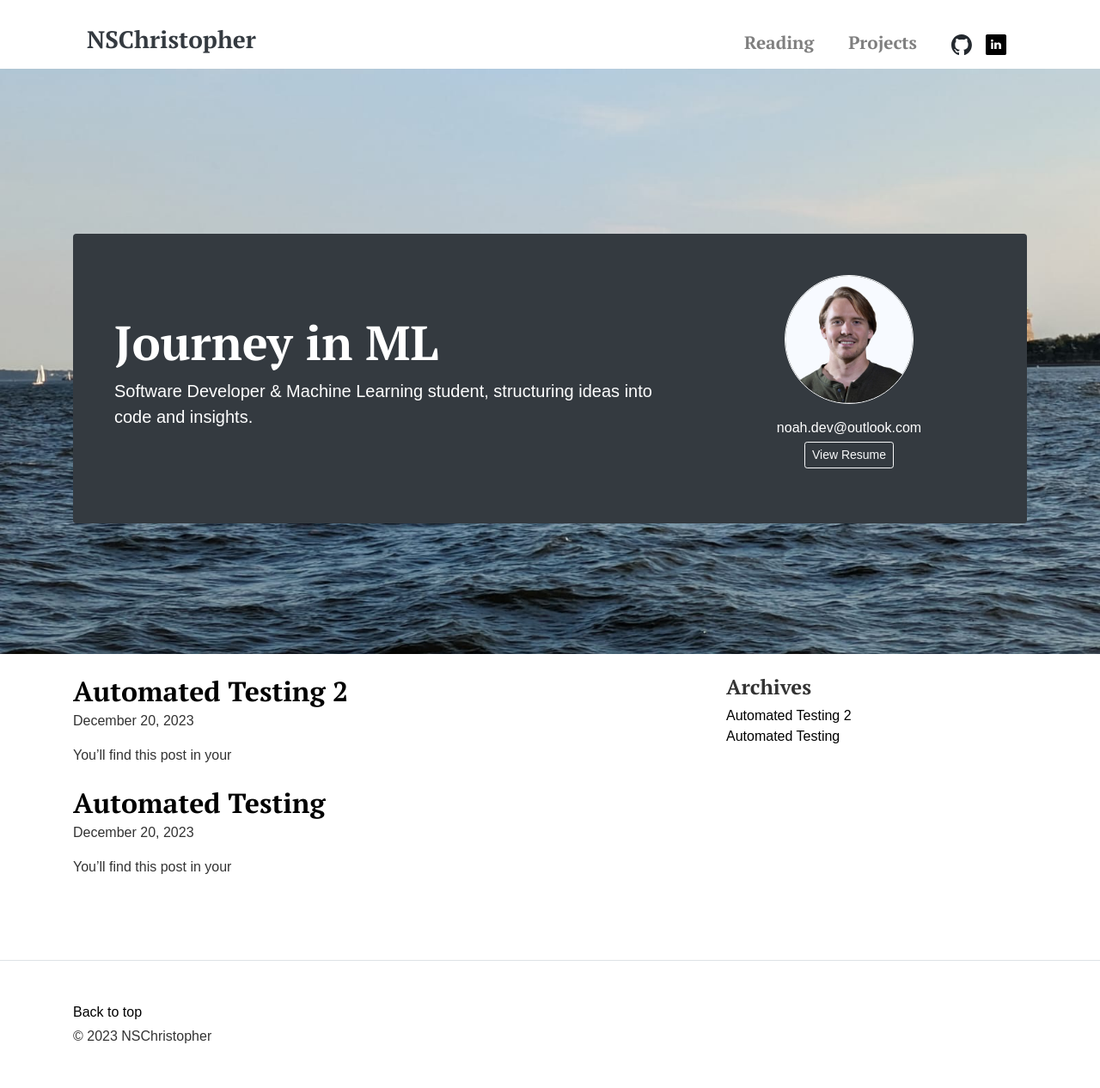
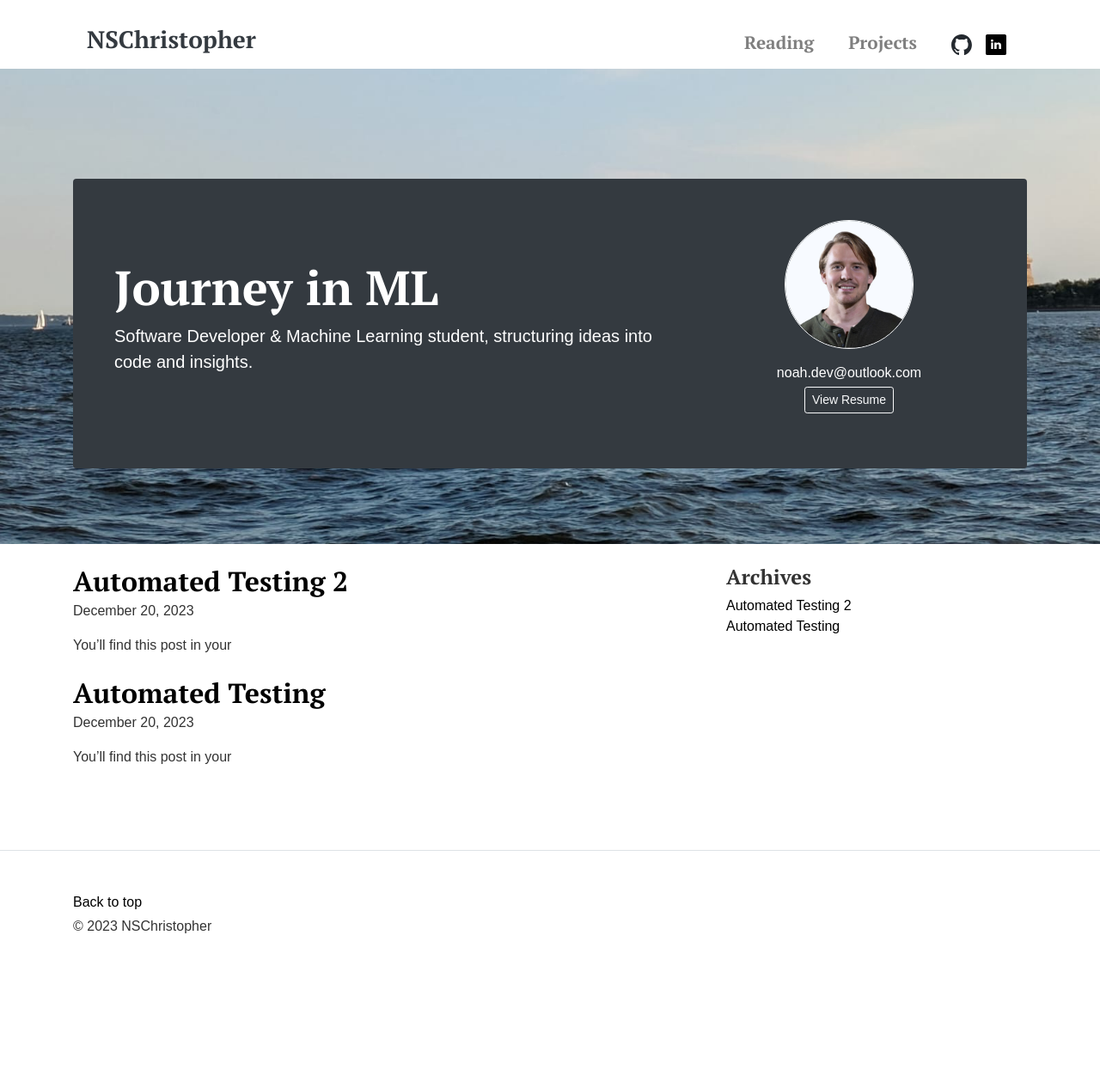
Before and after one commit to NSChristopher/NSChristopher.github.io, a Jekyll site: the page built from index.html, in a window 1280 px wide. Shown: the whole page at 86% size. Built offline with Jekyll 4.4.1, drawn with Linux system fonts in a browser that asks for light colours; after the commit the page ends 1138 px from its top, so only the background shows below that.

Commit message:
Update index.html

```diff
--- a/index.html
+++ b/index.html
@@ -10,9 +10,9 @@ title: "NSChristopher"
   /* pull it up 56px (approx your header height) */
   margin-top: -36px;
   /* extra space above the hero card */
-  padding-top: 12rem;
+  padding-top: 8rem;
   /* extra space below the hero card */
-  padding-bottom: 8rem;
+  padding-bottom: 4rem;
 ">
   <div class="container">
     <div class="p-5 mb-4 text-white rounded bg-dark">
```
